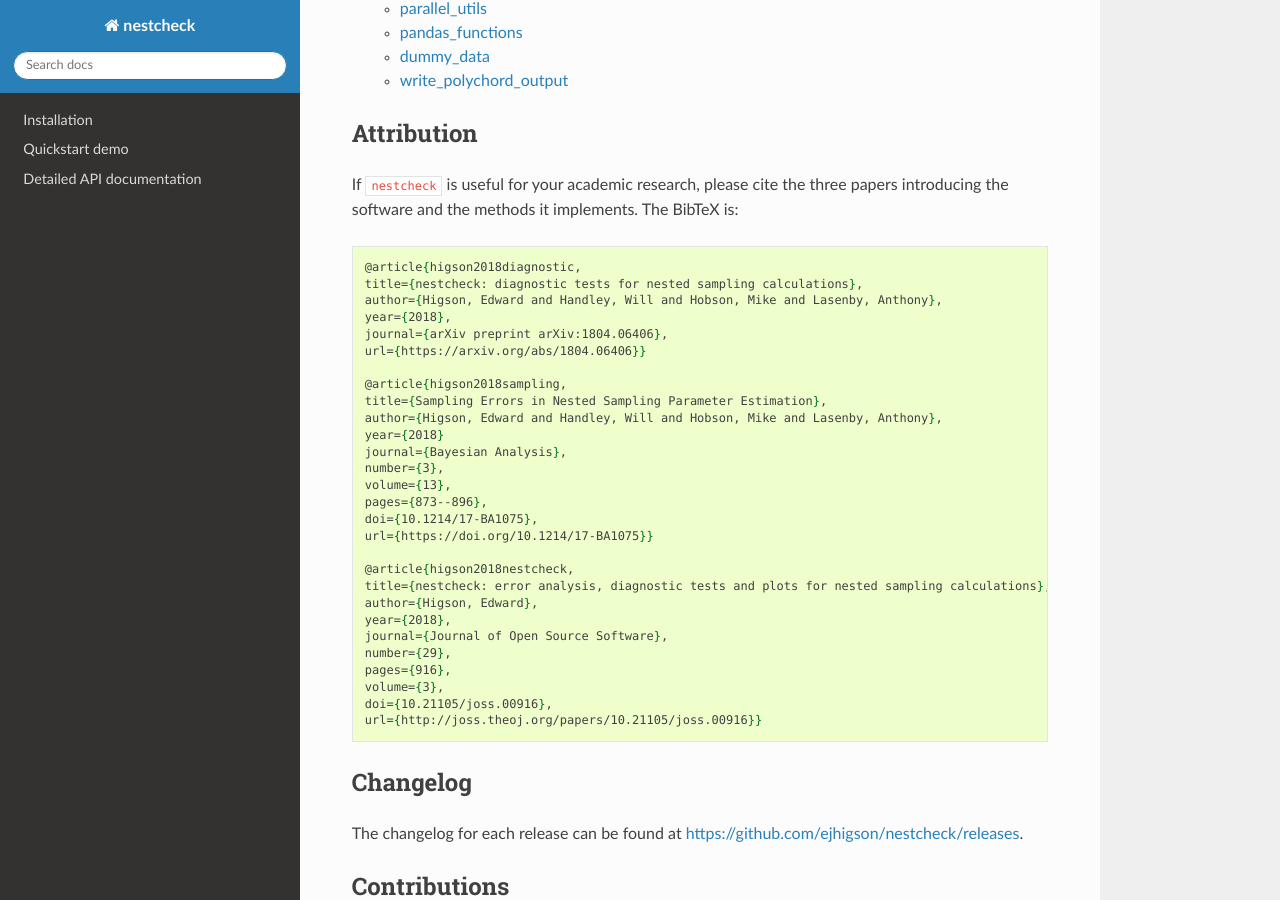
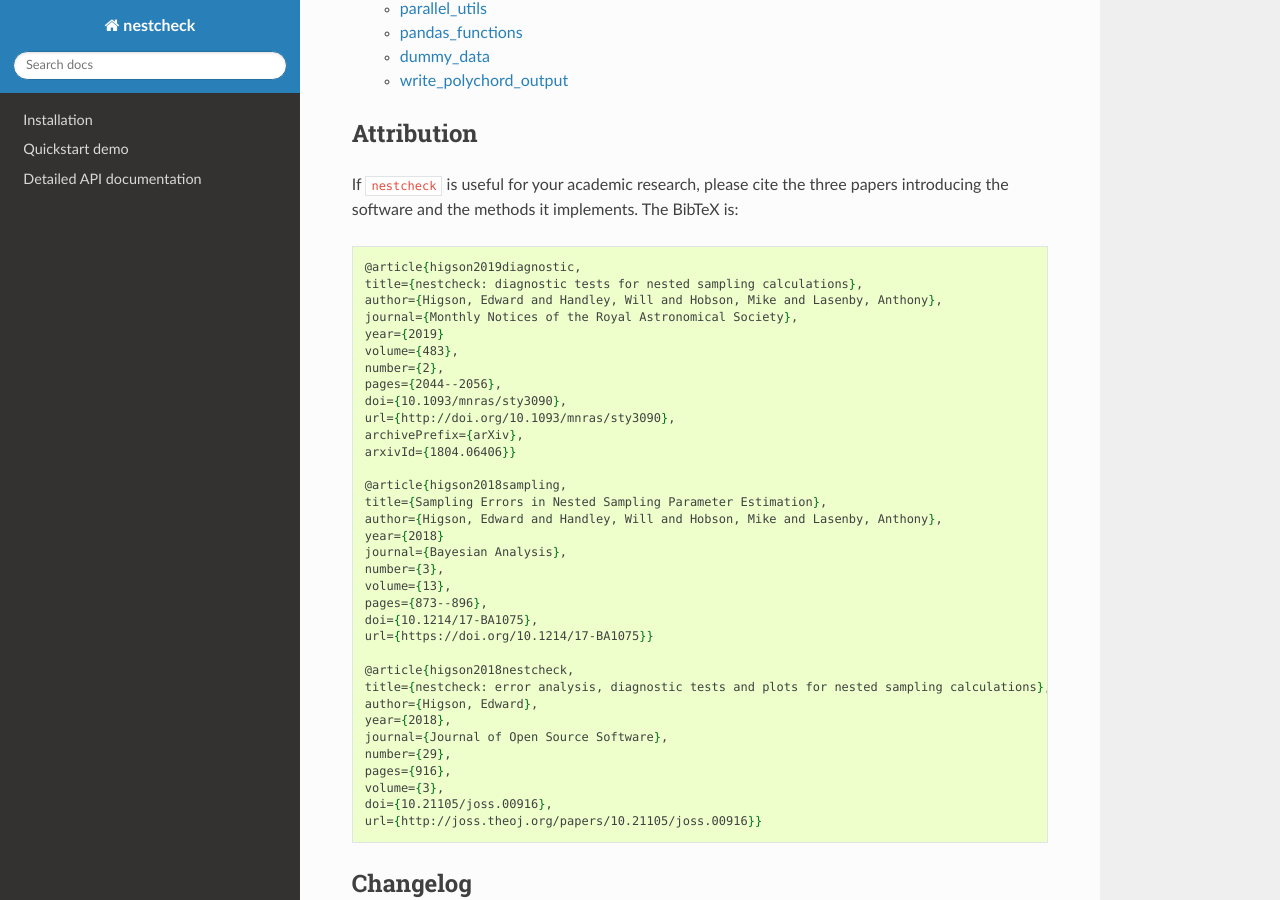
Before and after one commit to ejhigson/nestcheck, a Sphinx documentation site: the page built from docs/index.rst, in a window 1280 px wide and 900 px high, scrolled down 1860 px. Built offline with Sphinx 7.4.7 and the Read the Docs theme 2.0.0, drawn with Linux system fonts in a browser that asks for light colours; some of the changed text lies outside the part shown.

Commit message:
updating index.rst paper refs

```diff
--- a/docs/index.rst
+++ b/docs/index.rst
@@ -18,10 +18,10 @@
 Nested sampling is a popular numerical method for Bayesian computation, which simultaneously generates samples from the posterior distribution and an estimate of the Bayesian evidence for a given likelihood and prior.
 ``nestcheck`` provides Python utilities for analysing samples produced by nested sampling, and estimating uncertainties on nested sampling calculations (which have different statistical properties to calculations using other numerical methods). This includes implementations of the diagnostic tests and plots described in:
 
-- "Sampling errors in nested sampling parameter estimation" (`Higson et al., 2018a <https://doi.org/10.1214/17-BA1075>`_);
-- "nestcheck: diagnostic tests for nested sampling calculations" (`Higson et al., 2018b <https://arxiv.org/abs/1804.06406>`_).
+- "Sampling errors in nested sampling parameter estimation" (`Higson et al., 2018 <https://doi.org/10.1214/17-BA1075>`_);
+- "nestcheck: diagnostic tests for nested sampling calculations" (`Higson et al., 2019 <https://doi.org/10.1093/mnras/sty3090>`_).
 
-To get started, see the `installation instructions <http://nestcheck.readthedocs.io/en/latest/install.html>`_ and the `quickstart demo <http://nestcheck.readthedocs.io/en/latest/demos/quickstart_demo.html>`_. More examples of ``nestcheck``'s use can be found in the code used to make the results and plots in `Higson et al. (2018b) <https://arxiv.org/abs/1804.06406>`_ at https://github.com/ejhigson/diagnostic.
+To get started, see the `installation instructions <http://nestcheck.readthedocs.io/en/latest/install.html>`_ and the `quickstart demo <http://nestcheck.readthedocs.io/en/latest/demos/quickstart_demo.html>`_. More examples of ``nestcheck``'s use can be found in the code used to make the results and plots in `Higson et al. (2019) <https://doi.org/10.1093/mnras/sty3090>`_ at https://github.com/ejhigson/diagnostic.
 
 Compatible nested sampling software
 -----------------------------------
@@ -56,12 +56,18 @@
 
 .. code-block:: tex
 
-    @article{higson2018diagnostic,
+    @article{higson2019diagnostic,
     title={nestcheck: diagnostic tests for nested sampling calculations},
     author={Higson, Edward and Handley, Will and Hobson, Mike and Lasenby, Anthony},
-    year={2018},
-    journal={arXiv preprint arXiv:1804.06406},
-    url={https://arxiv.org/abs/1804.06406}}
+    journal={Monthly Notices of the Royal Astronomical Society},
+    year={2019}
+    volume={483},
+    number={2},
+    pages={2044--2056},
+    doi={10.1093/mnras/sty3090},
+    url={http://doi.org/10.1093/mnras/sty3090},
+    archivePrefix={arXiv},
+    arxivId={1804.06406}}
 
     @article{higson2018sampling,
     title={Sampling Errors in Nested Sampling Parameter Estimation},
```
Also changed, not shown: other parts of docs/index.rst (+2 -2 lines).
